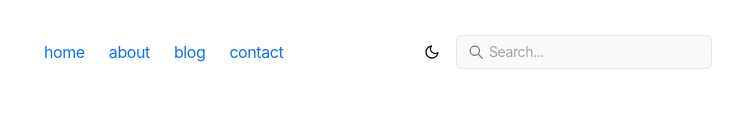
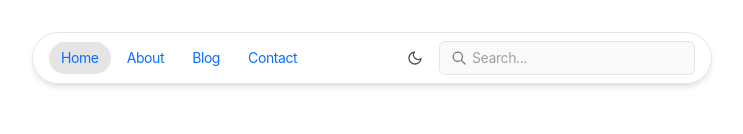
Before and after one commit to MrAnde7son/mrande7son-portfolio, a Next.js app: page / in a window 1280 px wide. Shown: the top 134 px of the page, without its empty margins (264-1007 px from the left). Built offline with nearby package versions, Linux system fonts and the light colour scheme.

Commit message:
feat: modernize navigation bar design

```diff
--- a/app/components/nav.tsx
+++ b/app/components/nav.tsx
@@ -1,5 +1,6 @@
 'use client'
 import Link from 'next/link'
+import { usePathname } from 'next/navigation'
 import Search from './search'
 import { useTheme } from '../theme-context'
 
@@ -19,30 +20,38 @@ const navItems = {
 }
 
 export function Navbar() {
+  const pathname = usePathname()
   const { theme, toggleTheme } = useTheme()
   return (
     <aside className="-ml-[8px] mb-16 tracking-tight">
       <div className="lg:sticky lg:top-20">
         <nav
-          className="flex flex-row items-center justify-between relative px-0 pb-0 fade md:overflow-auto scroll-pr-6 md:relative"
+          className="relative flex items-center justify-between w-full rounded-full border border-neutral-200 bg-white/60 px-4 py-2 shadow-md backdrop-blur dark:border-neutral-800 dark:bg-neutral-900/60"
           id="nav"
         >
-          <div className="flex flex-row space-x-0">
-            {Object.entries(navItems).map(([path, { name }]) => (
+          <div className="flex items-center space-x-1">
+            {Object.entries(navItems).map(([path, { name }]) => {
+              const isActive = path === '/' ? pathname === '/' : pathname.startsWith(path)
+              return (
                 <Link
                   key={path}
                   href={path}
-                className="transition-all hover:text-neutral-800 dark:hover:text-white flex align-middle relative py-1 px-2 m-1"
+                  className={`capitalize px-3 py-1.5 text-sm transition-colors rounded-full ${
+                    isActive
+                      ? 'bg-neutral-200 text-neutral-900 dark:bg-neutral-800 dark:text-neutral-100'
+                      : 'text-neutral-600 hover:bg-neutral-200 hover:text-neutral-900 dark:text-neutral-400 dark:hover:bg-neutral-800 dark:hover:text-neutral-100'
+                  }`}
                 >
                   {name}
                 </Link>
-            ))}
+              )
+            })}
           </div>
           <div className="flex items-center space-x-2">
             <button
               aria-label="Toggle Theme"
               onClick={toggleTheme}
-              className="p-2 rounded hover:text-orange-500 transition-colors"
+              className="p-2 rounded-full text-neutral-600 hover:bg-neutral-200 dark:text-neutral-400 dark:hover:bg-neutral-800 transition-colors"
             >
               {theme === 'dark' ? <SunIcon className="h-4 w-4" /> : <MoonIcon className="h-4 w-4" />}
             </button>
```
Lines whose indentation alone changed are shown as unchanged.
